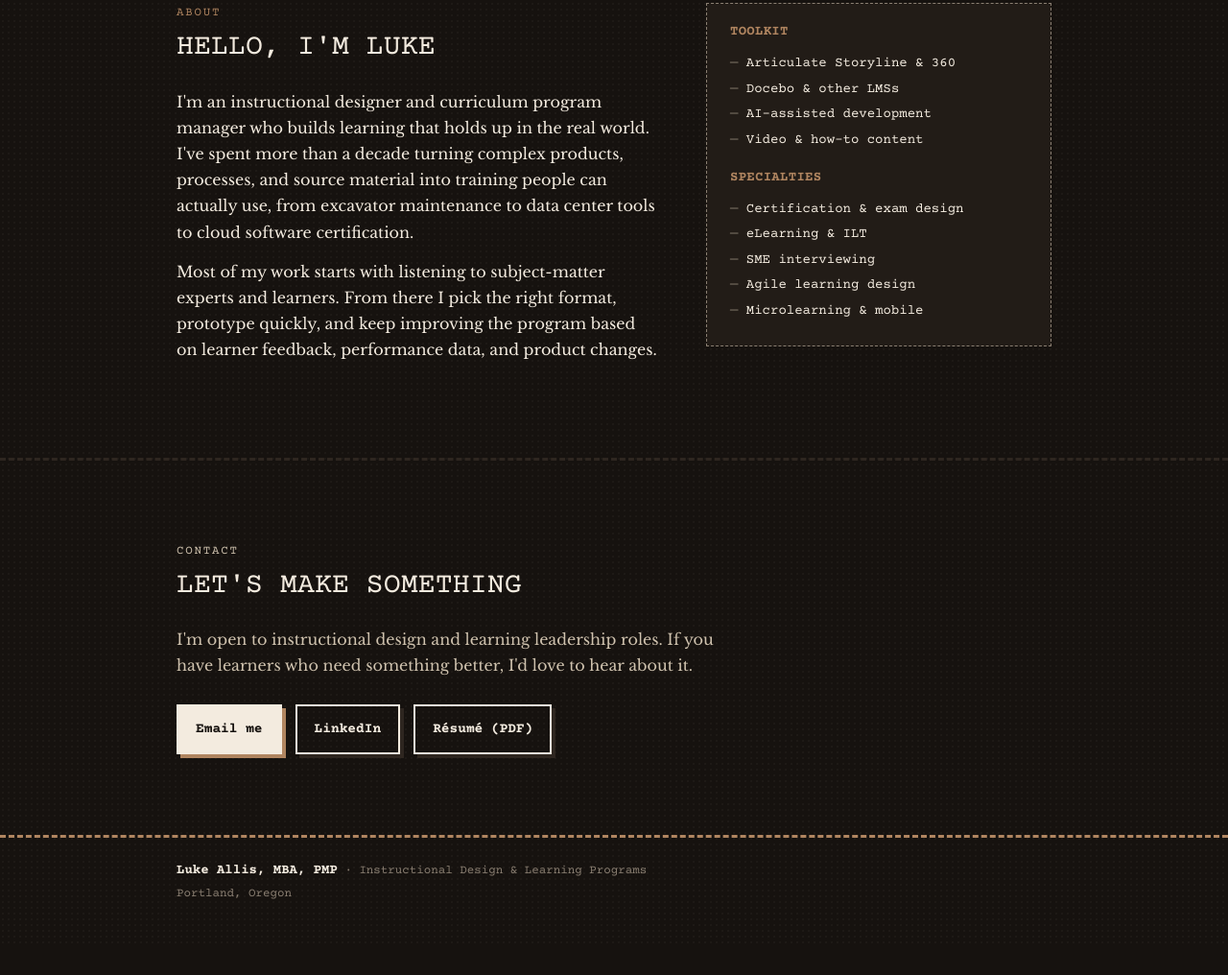
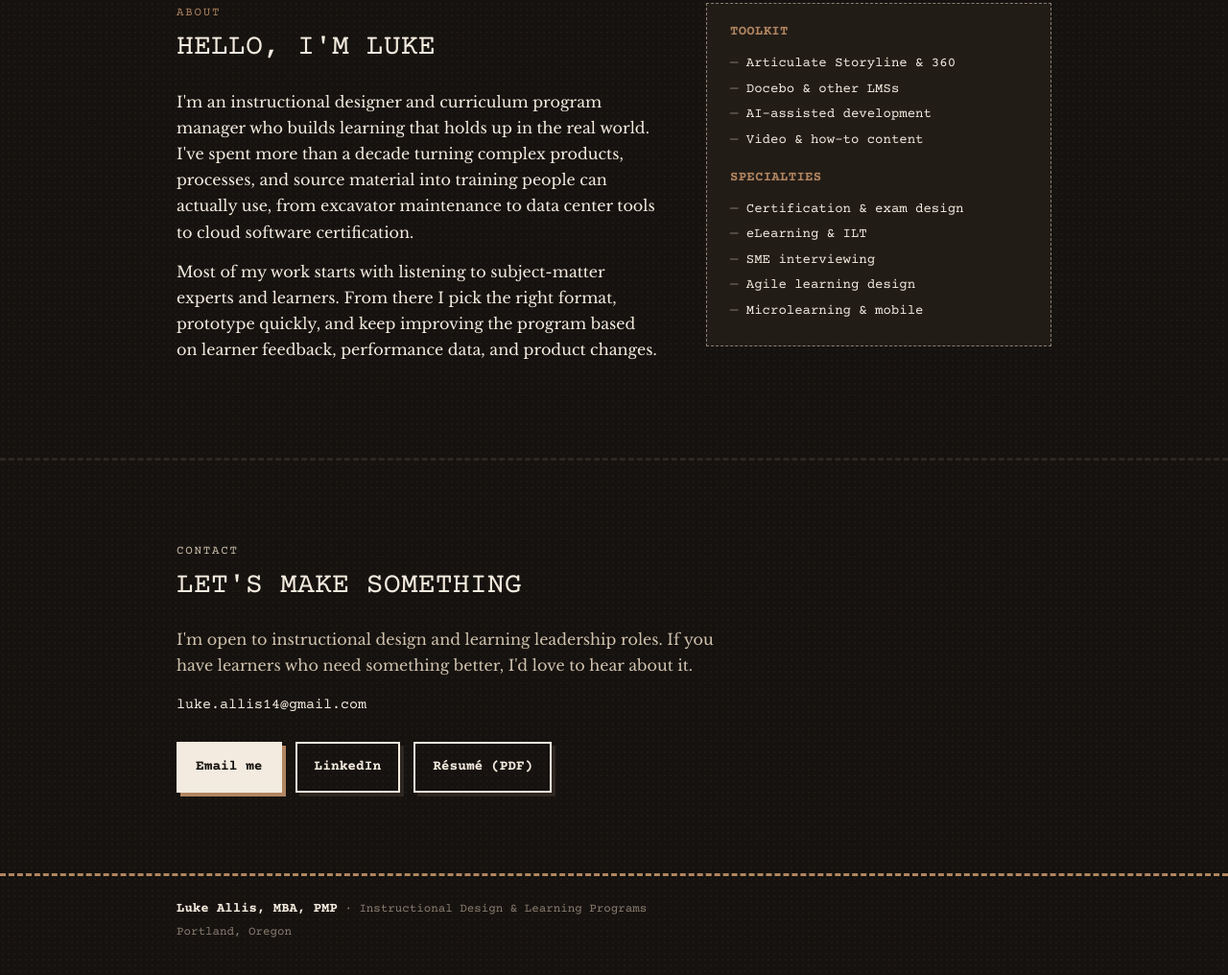
Before and after one commit to blackrootpress/portfolio, a plain HTML site: page index.html in a window 1280 px wide. Shown: the part 3371-4387 px from the top of the page at 96% size. Before the commit the page ends 4354 px from the top, so only its background shows below. Drawn offline with nearby package versions, Linux system fonts and the light colour scheme.

Commit message:
Add contact email
Co-Authored-By: Claude Opus 5.5 <noreply@anthropic.com>
Claude-Session: https://claude.ai/code/session_011mJdaE2ggj6XkUoo5tgZYT

```diff
--- a/index.html
+++ b/index.html
@@ -165,8 +165,9 @@
       <p class="kicker">Contact</p>
       <h2>Let's make something</h2>
       <p>I'm open to instructional design and learning leadership roles. If you have learners who need something better, I'd love to hear about it.</p>
+      <p style="font-family:var(--mono);font-size:15px;color:var(--paper)">luke.allis14@gmail.com</p>
       <div class="btns">
-        <a class="btn" href="mailto:you@example.com">Email me</a>
+        <a class="btn" href="mailto:luke.allis14@gmail.com">Email me</a>
         <a class="btn alt" href="https://www.linkedin.com/in/lukeallis/" target="_blank" rel="noopener">LinkedIn</a>
         <a class="btn alt" href="resume.pdf">Résumé (PDF)</a>
       </div>
```
